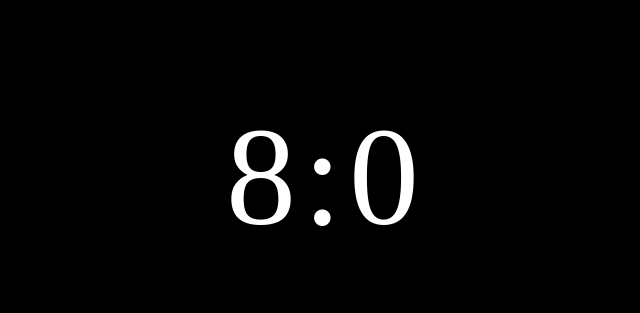
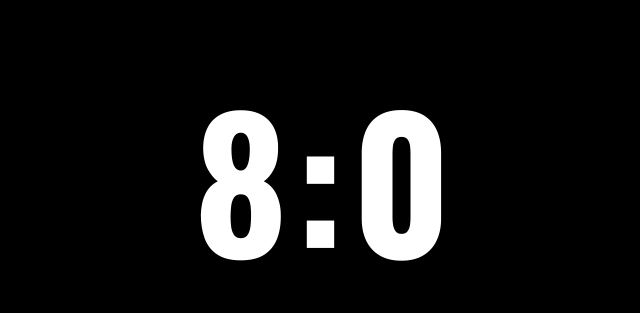
Before and after one commit to ashishsaini/clock, a plain HTML site: page index.html in a window 1280 px wide. Shown: the part 224-537 px from the top of the page, without its empty margins (314-954 px from the left). Drawn offline with nearby package versions, Linux system fonts and the light colour scheme.

Commit message:
Update style.css

```diff
--- a/style.css
+++ b/style.css
@@ -8,7 +8,7 @@ body {
     left: 50%;
     transform: translateX(-50%) translateY(-50%);
     color: #fff;
-    font-size: 140px;
-    font-family: ;
+    font-size: 180px;
+    font-family: 'Oswald', sans-serif;
     letter-spacing: 7px;
 }
```
